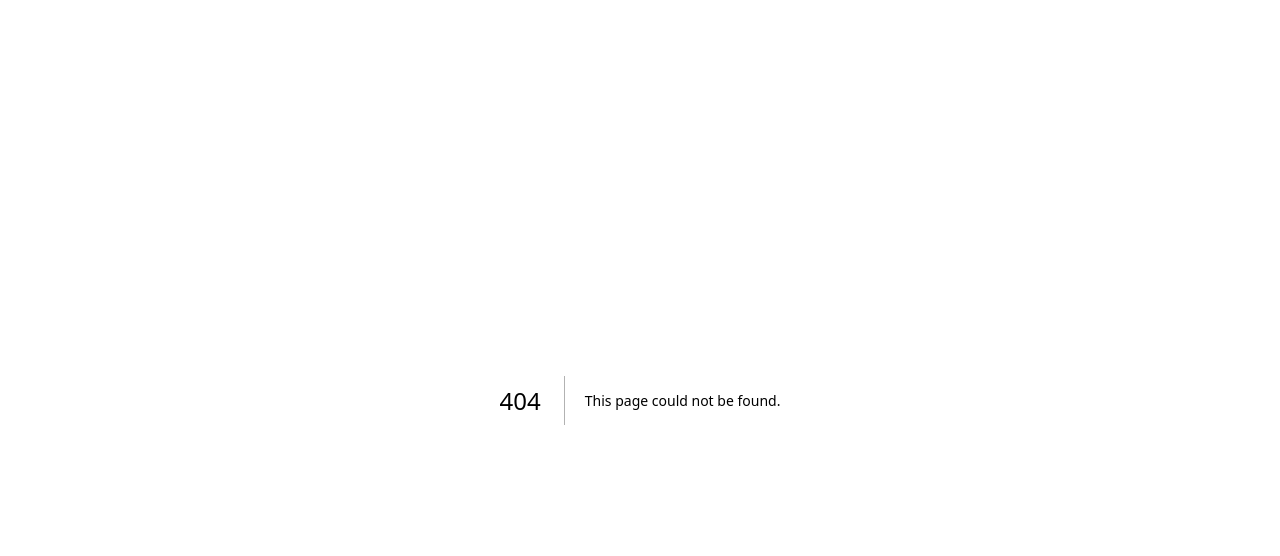
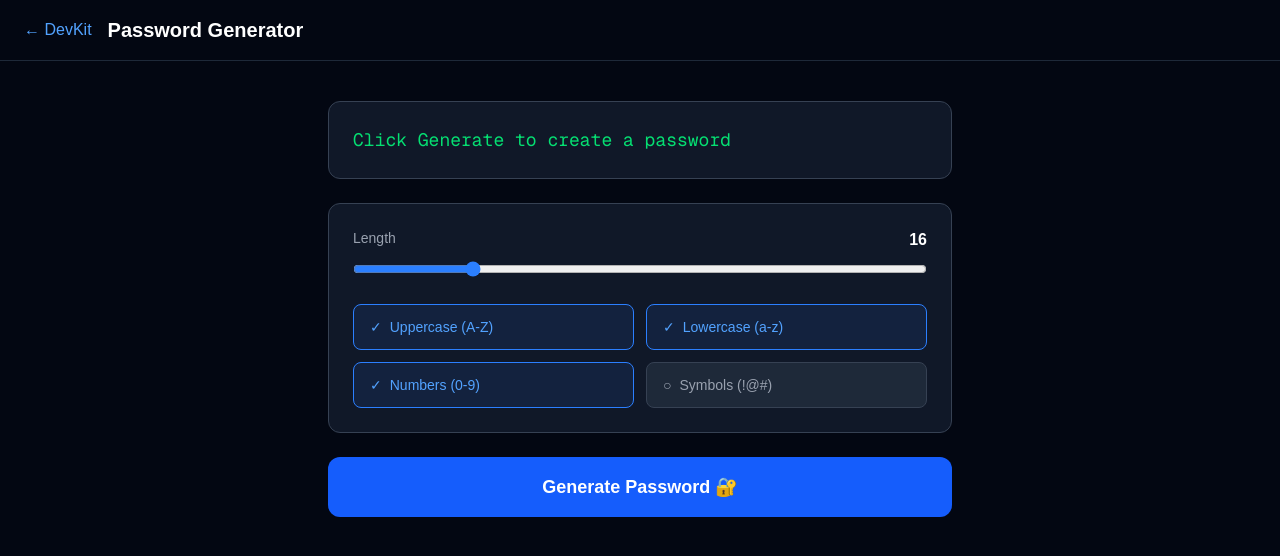
Before and after one commit to rickardenversailles077-coder/devkit, a Next.js app: page /password-generator in a window 1280 px wide. Before the commit this address had no page. Shown: the top 556 px of the page. Built offline with nearby package versions, Linux system fonts and the light colour scheme.

Commit message:
add google verification and metadata

```diff
--- a/app/layout.tsx
+++ b/app/layout.tsx
@@ -13,10 +13,12 @@ const geistMono = Geist_Mono({
 });
 
 export const metadata: Metadata = {
-  title: "Create Next App",
-  description: "Generated by create next app",
+  title: "DevKit - Free Developer Tools",
+  description: "Fast, free and simple tools for developers. JSON formatter, password generator, CSS gradient and more.",
+  verification: {
+    google: "uFIUob1Odu9rjTIC",
+  },
 };
-
 export default function RootLayout({
   children,
 }: Readonly<{
--- /dev/null
+++ b/app/password-generator/page.tsx
@@ -0,0 +1,126 @@
+"use client";
+import { useState } from "react";
+
+export default function PasswordGenerator() {
+  const [length, setLength] = useState(16);
+  const [uppercase, setUppercase] = useState(true);
+  const [lowercase, setLowercase] = useState(true);
+  const [numbers, setNumbers] = useState(true);
+  const [symbols, setSymbols] = useState(false);
+  const [password, setPassword] = useState("");
+  const [copied, setCopied] = useState(false);
+
+  const generate = () => {
+    let chars = "";
+    if (uppercase) chars += "ABCDEFGHIJKLMNOPQRSTUVWXYZ";
+    if (lowercase) chars += "abcdefghijklmnopqrstuvwxyz";
+    if (numbers) chars += "0123456789";
+    if (symbols) chars += "!@#$%^&*()_+-=[]{}|;:,.<>?";
+    if (!chars) return;
+    let result = "";
+    for (let i = 0; i < length; i++) {
+      result += chars.charAt(Math.floor(Math.random() * chars.length));
+    }
+    setPassword(result);
+    setCopied(false);
+  };
+
+  const copy = () => {
+    navigator.clipboard.writeText(password);
+    setCopied(true);
+    setTimeout(() => setCopied(false), 2000);
+  };
+
+  const getStrength = () => {
+    let score = 0;
+    if (uppercase) score++;
+    if (lowercase) score++;
+    if (numbers) score++;
+    if (symbols) score++;
+    if (length >= 12) score++;
+    if (length >= 16) score++;
+    if (score <= 2) return { label: "Weak", color: "#ef4444" };
+    if (score <= 4) return { label: "Medium", color: "#f97316" };
+    return { label: "Strong", color: "#22c55e" };
+  };
+
+  const strength = getStrength();
+
+  return (
+    <main className="min-h-screen bg-gray-950 text-white">
+      <header className="border-b border-gray-800 px-6 py-4 flex items-center gap-4">
+        <a href="/" className="text-blue-400 hover:underline">← DevKit</a>
+        <h1 className="text-xl font-bold">Password Generator</h1>
+      </header>
+
+      <div className="max-w-2xl mx-auto px-6 py-10 space-y-6">
+        {/* Password display */}
+        <div className="bg-gray-900 border border-gray-700 rounded-xl p-6">
+          <div className="flex items-center justify-between gap-4">
+            <p className="font-mono text-lg text-green-400 break-all flex-1">
+              {password || "Click Generate to create a password"}
+            </p>
+            {password && (
+              <button onClick={copy} className={`px-4 py-2 rounded-lg text-sm font-semibold transition flex-shrink-0 ${copied ? "bg-green-600" : "bg-gray-700 hover:bg-gray-600"}`}>
+                {copied ? "✓ Copied!" : "Copy"}
+              </button>
+            )}
+          </div>
+          {password && (
+            <div className="mt-3 flex items-center gap-2">
+              <span className="text-sm text-gray-400">Strength:</span>
+              <span className="text-sm font-bold" style={{ color: strength.color }}>{strength.label}</span>
+            </div>
+          )}
+        </div>
+
+        {/* Controls */}
+        <div className="bg-gray-900 border border-gray-700 rounded-xl p-6 space-y-5">
+          {/* Length */}
+          <div>
+            <div className="flex justify-between mb-2">
+              <label className="text-gray-400 text-sm">Length</label>
+              <span className="text-white font-bold">{length}</span>
+            </div>
+            <input
+              type="range" min={4} max={64} value={length}
+              onChange={(e) => setLength(Number(e.target.value))}
+              className="w-full accent-blue-500"
+            />
+          </div>
+
+          {/* Options */}
+          <div className="grid grid-cols-2 gap-3">
+            {[
+              { label: "Uppercase (A-Z)", value: uppercase, set: setUppercase },
+              { label: "Lowercase (a-z)", value: lowercase, set: setLowercase },
+              { label: "Numbers (0-9)", value: numbers, set: setNumbers },
+              { label: "Symbols (!@#)", value: symbols, set: setSymbols },
+            ].map((opt) => (
+              <button
+                key={opt.label}
+                onClick={() => opt.set(!opt.value)}
+                className={`flex items-center gap-2 px-4 py-3 rounded-lg border transition text-sm ${
+                  opt.value
+                    ? "border-blue-500 bg-blue-500/10 text-blue-400"
+                    : "border-gray-700 bg-gray-800 text-gray-400"
+                }`}
+              >
+                <span>{opt.value ? "✓" : "○"}</span>
+                {opt.label}
+              </button>
+            ))}
+          </div>
+        </div>
+
+        {/* Generate button */}
+        <button
+          onClick={generate}
+          className="w-full bg-blue-600 hover:bg-blue-500 py-4 rounded-xl font-bold text-lg transition"
+        >
+          Generate Password 🔐
+        </button>
+      </div>
+    </main>
+  );
+}
```
